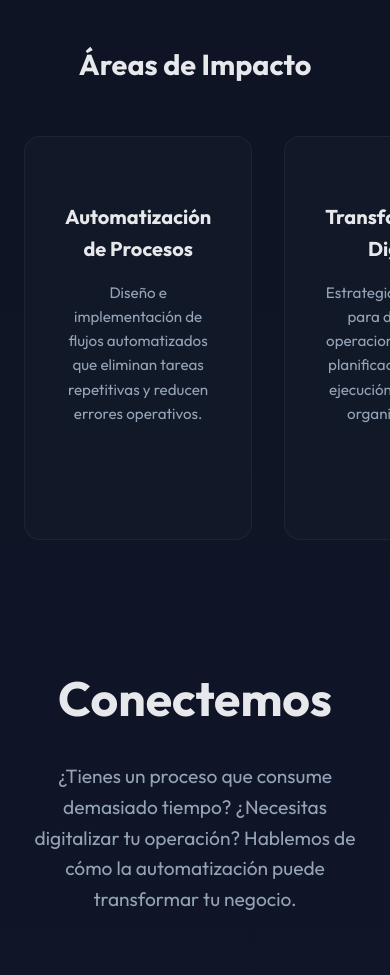
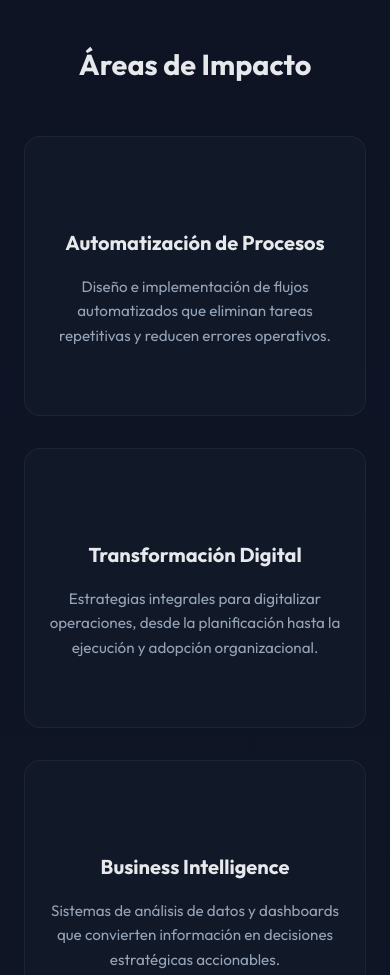
Before and after one commit to vperez-droid/victor-perez-portfolio, a plain HTML site: page index.html in a window 390 px wide. Shown: the part 7760-8735 px from the top of the page. Drawn offline with nearby package versions, Linux system fonts and the light colour scheme; a web font is replaced by a local one.

Commit message:
Optimize card layout: flex centering, less padding, mobile responsive

```diff
--- a/style.css
+++ b/style.css
@@ -507,12 +507,30 @@ body {
     margin-top: 48px;
 }
 
+@media (max-width: 900px) {
+    .cards-grid {
+        grid-template-columns: repeat(2, 1fr);
+    }
+}
+
+@media (max-width: 600px) {
+    .cards-grid {
+        grid-template-columns: 1fr;
+    }
+}
+
 .card {
     background: var(--card-bg);
-    padding: 40px;
+    padding: 32px 24px;
     border-radius: 16px;
     border: 1px solid rgba(255, 255, 255, 0.05);
     transition: all 0.3s ease;
+    text-align: center;
+    display: flex;
+    flex-direction: column;
+    justify-content: center;
+    align-items: center;
+    min-height: 280px;
 }
 
 .card:hover {
```
